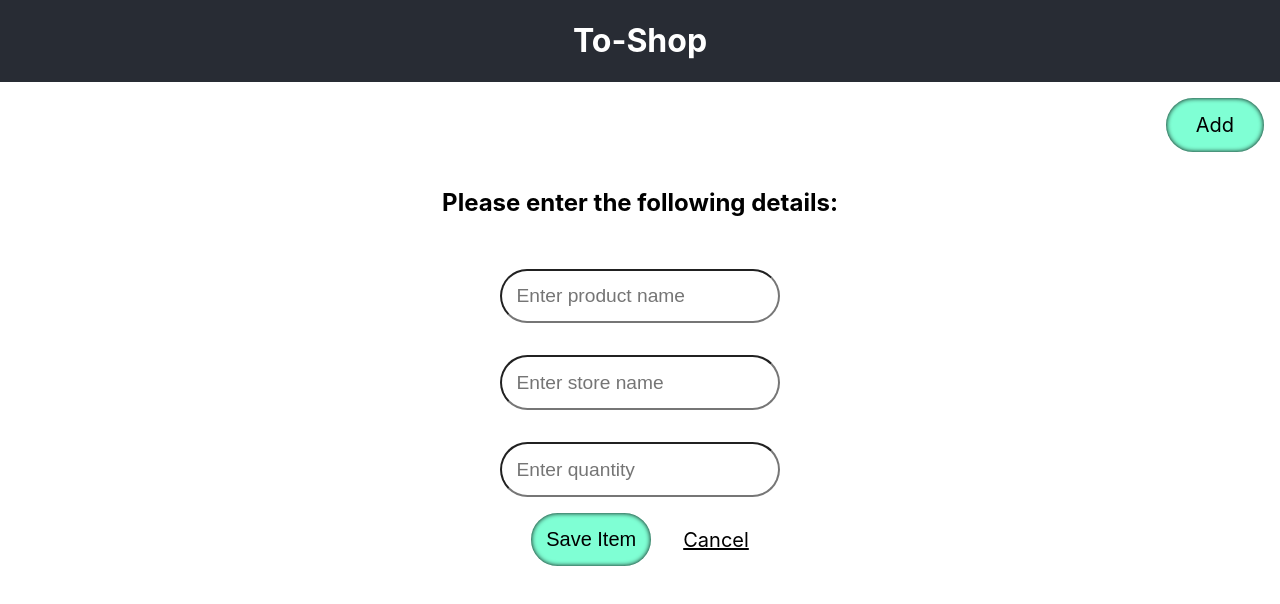
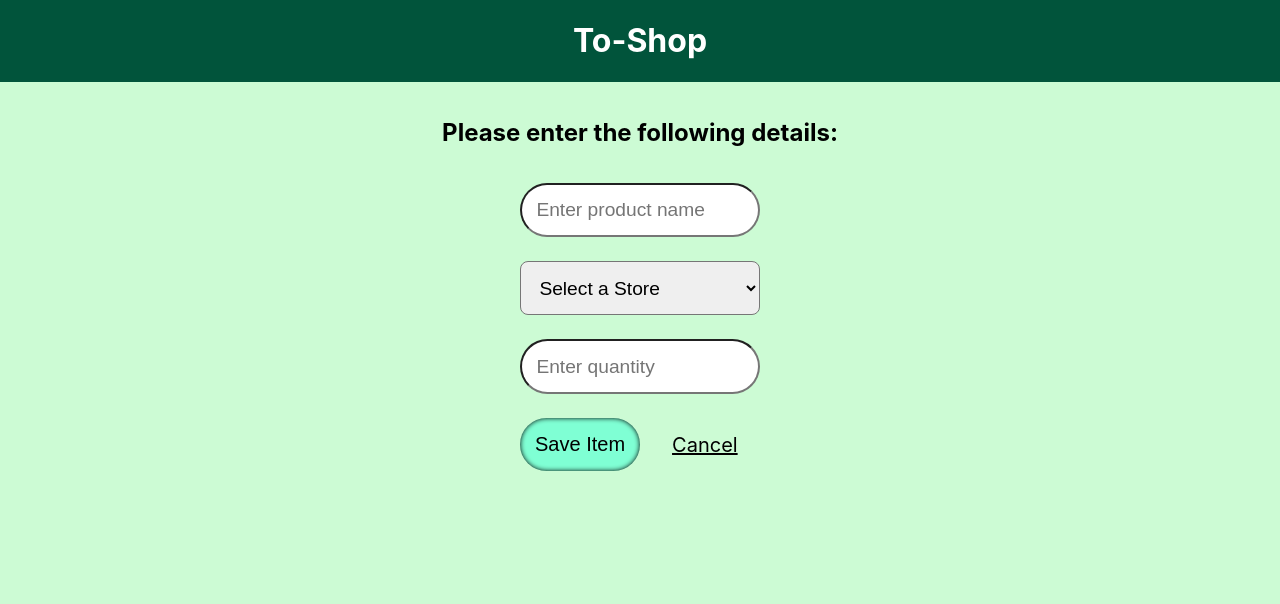
Before and after one commit to maha0134/mad9135-p1-react-crud, a React (Create React App) app: page /#/addItem in a window 1280 px wide. Shown: the top 604 px of the page. Built offline with nearby package versions, Linux system fonts and the light colour scheme.

Commit message:
styling updated select added in form

```diff
--- a/src/App.css
+++ b/src/App.css
@@ -4,15 +4,22 @@
   flex-direction: column;
   gap: 1rem;
 }
-
+a.btn,
 .btn {
-  background-color: aquamarine;
-  box-shadow: inset 0 0 5px;
-  border-radius: 3rem;
-  padding: 0.75em 1.5em;
-  font-size: 1.25rem;
   align-self: flex-end;
   margin-right: 1rem;
+  cursor: pointer;
+  font-size: 1.25rem;
+  padding: 0.75em 1.5em;
+  border-radius: 2rem;
+  display: inline-block;
+  border: none;
+  background-color: aquamarine;
+  color: black;
+  box-shadow: inset 0 0 5px;
   text-decoration: none;
-  color: black;
 }
+
+*:focus-visible {
+  outline: rgb(1, 84, 59) solid 2px;
+}
--- a/src/App.js
+++ b/src/App.js
@@ -10,9 +10,6 @@ function App() {
     <ListProvider>
       <div className="App">
         <AppHeader />
-        <Link to="/addItem" className="btn">
-          Add
-        </Link>
         <Routes>
           <Route path="/home" element={<ListView />} />
           <Route path="/addItem" element={<NewItemView />} />
--- a/src/components/AppHeader/appHeader.css
+++ b/src/components/AppHeader/appHeader.css
@@ -4,7 +4,8 @@
 }
 
 .App-header {
-  background-color: #282c34;
+  /* background-color: #282c34; */
+  background-color: rgb(1, 84, 59);
   display: flex;
   flex-direction: column;
   align-items: center;
--- a/src/components/Form/Form.js
+++ b/src/components/Form/Form.js
@@ -27,13 +27,23 @@ export default function Form({ item }) {
       <label htmlFor="name" className="screen-reader-text ">
         Product Name
       </label>
-      <input
+      {/* <input
         type="text"
         name="storeName"
         placeholder="Enter store name"
         defaultValue={item && "id" in item ? item.storeName : ""}
         required
-      />
+      /> */}
+
+      <select name="storeName" required>
+        <option value="">Select a Store</option>
+        <option value="Dollarama">Dollarama</option>
+        <option value="Loblaw">Loblaw</option>
+        <option value="Walmart">Walmart</option>
+        <option value="SuperStore">SuperStore</option>
+        <option value="Toys R US">Toys R US</option>
+        <option value="Other">Other</option>
+      </select>
       <label htmlFor="name" className="screen-reader-text">
         Store Name
       </label>
@@ -47,7 +57,7 @@ export default function Form({ item }) {
         How many
       </label>
       <div className="form-buttons">
-        <button type="submit" className="form-btn">
+        <button type="submit" className="btn form-btn">
           Save Item
         </button>
         {item && "id" in item ? (
--- a/src/components/Form/form.css
+++ b/src/components/Form/form.css
@@ -1,24 +1,24 @@
 form {
   display: flex;
   flex-direction: column;
-  align-items: center;
+  width: min(15rem, 80%);
+  margin: 0 auto;
+  gap: 1.5rem;
   font-size: 1.25rem;
 }
-form input {
+form input,
+select {
   font-size: 1.2rem;
   padding: 0.75em;
-  margin: 1rem;
   border-radius: 3rem;
 }
+form select {
+  border-radius: 0.5rem;
+}
 .form-btn {
-  font-size: 1.25rem;
   padding: 0.75em 0.75em;
-  border-radius: 2rem;
-  display: inline-block;
+  margin: 0;
   align-self: center;
-  border: none;
-  background-color: aquamarine;
-  box-shadow: inset 0 0 5px;
 }
 .screen-reader-text {
   position: absolute;
--- a/src/components/ListItem/ListItem.css
+++ b/src/components/ListItem/ListItem.css
@@ -1,12 +1,42 @@
 .icon-del,
 .icon-edit {
-  font-size: 3rem;
+  font-size: 2rem;
+  padding: 0;
+  background-color: transparent;
+  border: none;
+}
+svg {
+  width: 100%;
+  height: 100%;
+}
+.icon-del {
+  color: #025f58;
+  font-size: 2.25rem;
 }
 li {
   display: flex;
   flex-direction: row;
-  gap: 1.25rem;
   justify-content: space-between;
   padding: 1rem;
+  font-size: 1.5rem;
   box-shadow: 0 0 3px;
+  border-radius: 0.75rem;
+  background-color: rgb(70, 237, 165);
+  align-items: center;
 }
+li h3,
+h4 {
+  margin: 0;
+}
+.details {
+  display: flex;
+  flex-direction: column;
+  gap: 1rem;
+}
+.details h4 {
+  font-weight: normal;
+}
+.li-buttons {
+  display: flex;
+  gap: 0.75rem;
+}
--- a/src/components/ListItem/ListItem.js
+++ b/src/components/ListItem/ListItem.js
@@ -1,5 +1,7 @@
 import "./listItem.css";
 import { AiFillDelete, AiFillEdit } from "react-icons/ai";
+import { GrEdit } from "react-icons/gr";
+import { MdDelete } from "react-icons/md";
 import { useList } from "../../context/listContext";
 import { useState } from "react";
 import NewItemView from "../NewItemView/NewItemView";
@@ -42,15 +44,19 @@ export default function ListItem({ item, index }) {
           </div>
         </Modal>
         <li data-id={index}>
-          <h3>{item.name}</h3>
-          <h4>{item.storeName}</h4>
+          <div className="details">
+            <h3>{item.name}</h3>
+            <h4>{item.storeName}</h4>
+          </div>
           <p>{item.quantity}</p>
-          <button onClick={editButtonClicked}>
-            <AiFillEdit className="icon-edit" />
-          </button>
-          <button onClick={openModal}>
-            <AiFillDelete className="icon-del" />
-          </button>
+          <div className="li-buttons">
+            <button onClick={editButtonClicked} className="icon-edit">
+              <GrEdit />
+            </button>
+            <button onClick={openModal} className="icon-del">
+              <MdDelete />
+            </button>
+          </div>
         </li>
       </>
     );
--- a/src/components/ListView/ListView.css
+++ b/src/components/ListView/ListView.css
@@ -7,3 +7,6 @@
   gap: 2rem;
   padding: 2rem;
 }
+.no-items {
+  font-size: 1.5rem;
+}
--- a/src/components/ListView/ListView.js
+++ b/src/components/ListView/ListView.js
@@ -1,13 +1,17 @@
 import "./listView.css";
 import ListItem from "../ListItem/ListItem";
 import { useList } from "../../context/listContext";
+import { Link } from "react-router-dom";
 
 export default function ListView() {
   const [list] = useList();
 
   return (
     <>
-      {list.length === 0 && <p>Please add some items</p>}
+      <Link to="/addItem" className="btn">
+        Add
+      </Link>
+      {list.length === 0 && <h3 className="no-items">Please add some items</h3>}
       {list.length > 0 && (
         <ul className="unstyled-list">
           {list.map((item, index) => (
--- a/src/index.css
+++ b/src/index.css
@@ -1,13 +1,15 @@
 body {
   margin: 0;
-  font-family: -apple-system, BlinkMacSystemFont, 'Segoe UI', 'Roboto', 'Oxygen',
-    'Ubuntu', 'Cantarell', 'Fira Sans', 'Droid Sans', 'Helvetica Neue',
+  min-height: 100vh;
+  background-color: rgb(204, 251, 212);
+  font-family: -apple-system, BlinkMacSystemFont, "Segoe UI", "Roboto", "Oxygen",
+    "Ubuntu", "Cantarell", "Fira Sans", "Droid Sans", "Helvetica Neue",
     sans-serif;
   -webkit-font-smoothing: antialiased;
   -moz-osx-font-smoothing: grayscale;
 }
 
 code {
-  font-family: source-code-pro, Menlo, Monaco, Consolas, 'Courier New',
+  font-family: source-code-pro, Menlo, Monaco, Consolas, "Courier New",
     monospace;
 }
```
